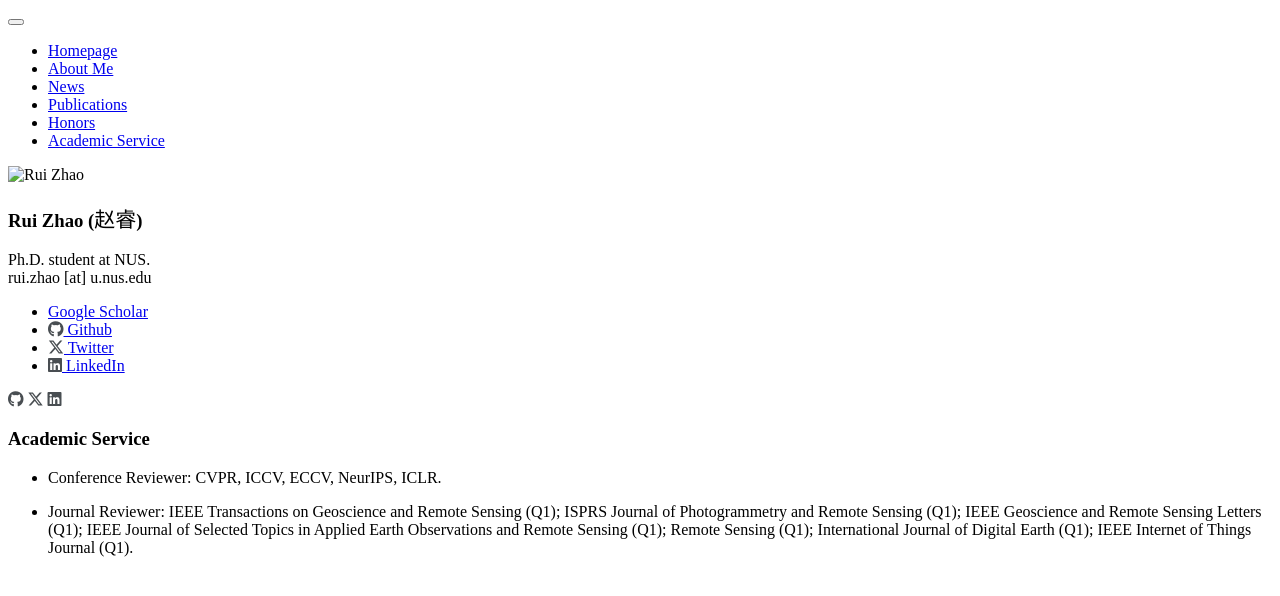
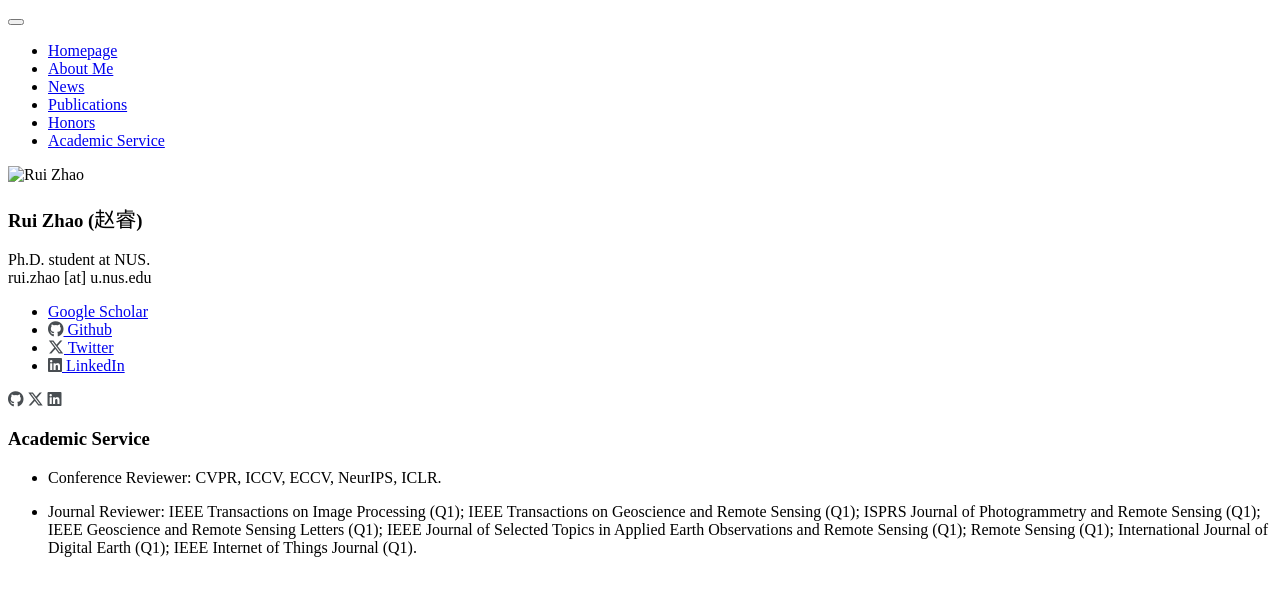
Before and after one commit to ruizhaocv/ruizhaocv.github.io, a Jekyll site: the page built from _pages/includes/academic_service.md, in a window 1280 px wide. Shown: the top 596 px of the page. Built offline with Jekyll 4.4.1, drawn with Linux system fonts in a browser that asks for light colours; nearby versions of some CDN libraries; some web fonts are replaced; our own code applies the rules of GitHub Pages for plain Markdown files; a style sheet for code colours, icons or effects is not loaded.

Commit message:
Update academic_service.md

```diff
--- a/_pages/includes/academic_service.md
+++ b/_pages/includes/academic_service.md
@@ -3,6 +3,7 @@
 - Conference Reviewer: CVPR, ICCV, ECCV, NeurIPS, ICLR.
 
 - Journal Reviewer:
+IEEE Transactions on Image Processing (Q1);
 IEEE Transactions on Geoscience and Remote Sensing (Q1);
 ISPRS Journal of Photogrammetry and Remote Sensing (Q1);
 IEEE Geoscience and Remote Sensing Letters (Q1);
```
